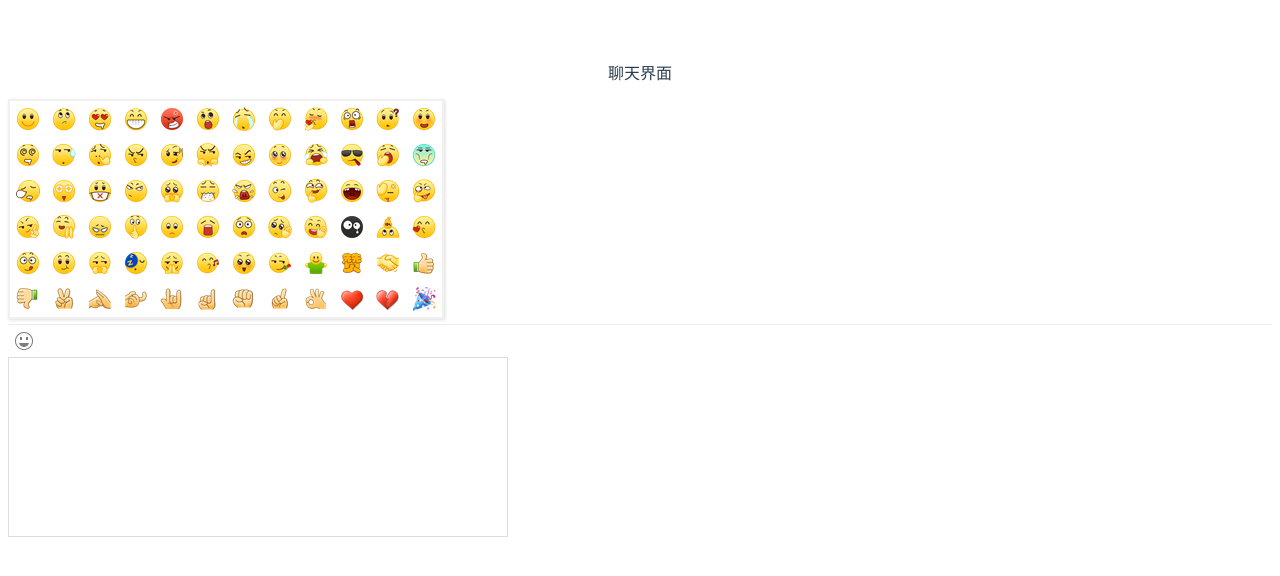
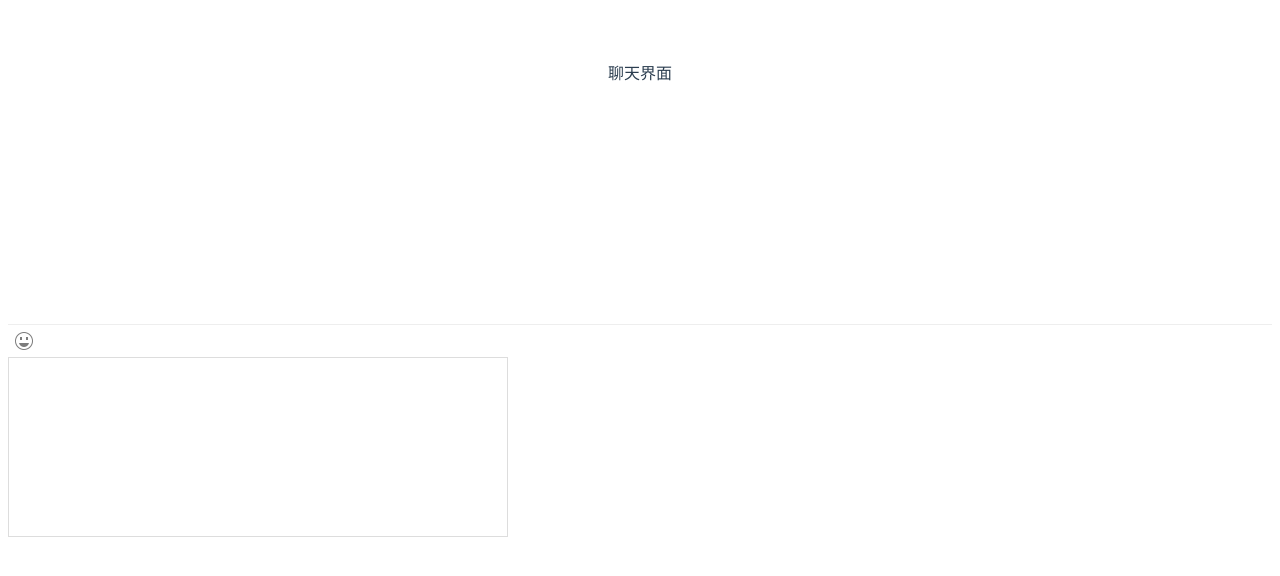
Before and after one commit to lihuironghpu/vue-kindeditor-emoji, a Vue app: page /#/chat in a window 1280 px wide. Shown: the top 576 px of the page. Built offline with nearby package versions, Linux system fonts and the light colour scheme.

Commit message:
修改命名

```diff
--- a/src/components/Chat.vue
+++ b/src/components/Chat.vue
@@ -1,11 +1,11 @@
 <template>
   <div>
     <p>聊天界面</p>
-    <kindedit-emoji></kindedit-emoji>
+    <kindeditor-emoji></kindeditor-emoji>
   </div>
 </template>
 <script>
-import KindeditEmoji from './KindeditEmoji.vue'
+import KindeditorEmoji from './KindeditorEmoji.vue'
 export default {
   name: 'Chat',
   data () {
@@ -14,7 +14,7 @@ export default {
     }
   },
   components: {
-    KindeditEmoji
+    KindeditorEmoji
   }
 }
 </script>
--- a/src/components/KindeditEmoji.vue
+++ b/src/components/KindeditorEmoji.vue
@@ -32,14 +32,14 @@
 </template>
 <script>
 export default {
-//  name: 'KindeditEmoji',
+  name: 'KindeditorEmoji',
   data () {
     return {
       title: 'emoji',
       previewFlag: false, // 预览标志
       previewPosition: 'preview-right', // 预览的class
       previewSrc: '', // 预览表情的地址
-      showEmojiFlag: true // 显示表情区域标志
+      showEmojiFlag: false // 显示表情区域标志
     }
   },
   methods: {
--- a/src/router/index.js
+++ b/src/router/index.js
@@ -1,7 +1,7 @@
 import Vue from 'vue'
 import Router from 'vue-router'
 import HelloWorld from '@/components/HelloWorld'
-import KindeditEmoji from '@/components/KindeditEmoji'
+import KindeditorEmoji from '@/components/KindeditorEmoji'
 import Chat from '@/components/Chat'
 
 Vue.use(Router)
@@ -15,8 +15,8 @@ export default new Router({
     },
     {
       path: '/emoji',
-      name: 'KindeditEmoji',
-      component: KindeditEmoji
+      name: 'KindeditorEmoji',
+      component: KindeditorEmoji
     },
     {
       path: '/chat',
```
